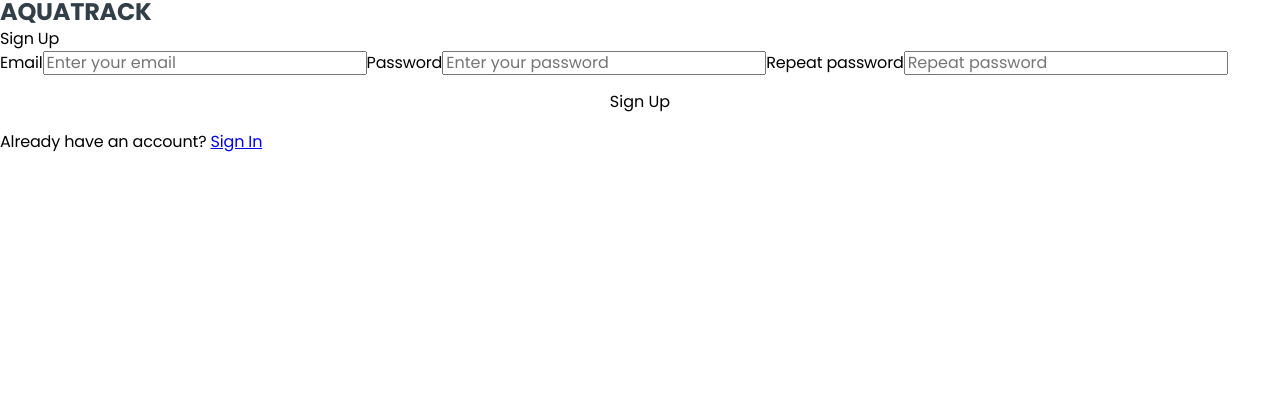
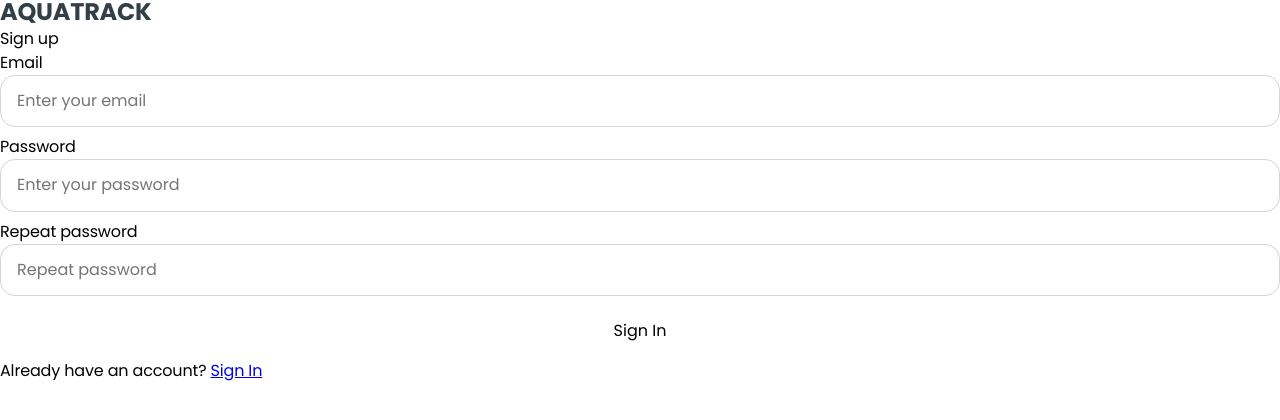
Before and after one commit to IIIMaroIII/AquaBalance-frontend, a React (Vite) app: page /signup in a window 1280 px wide. Shown: the top 420 px of the page. Built offline with nearby package versions, Linux system fonts and the light colour scheme.

Commit message:
render signin signup

```diff
--- a/src/Validation/signInFormValidation.js
+++ b/src/Validation/signInFormValidation.js
@@ -1,3 +1,13 @@
 import * as yup from 'yup';
 
-export const signInFormValidation = yup.object().shape({});
+export const signInFormValidation = yup.object().shape({
+    email: yup
+      .string()
+      .email()
+      .required("Required"),
+    password: yup
+      .string()
+      .min(8, "Password is too short - should be 8 chars minimum.")
+      .matches(/[a-zA-Z]/, 'Password can only contain Latin letters.')
+      .required("Required")
+});
--- a/src/components/Users/SignInForm/SignInForm.jsx
+++ b/src/components/Users/SignInForm/SignInForm.jsx
@@ -1,51 +1,43 @@
 // import css from './signInForm.module.css';
 import Button from 'src/components/REUSABLE/Button/Button';
-import { signIn } from 'src/redux/users/operations';
-import { Formik, Form, Field, ErrorMessage } from 'formik';
+import CustomInput from 'src/components/REUSABLE/Input/CustomInput';
+// import { signIn } from 'src/redux/users/operations';
+import { useForm } from 'react-hook-form';
 import { useId } from "react";
-import * as Yup from "yup";
 import { useDispatch } from "react-redux";
+import { signInFormValidation } from 'src/Validation/signInFormValidation';
 
 const SignInForm = () => {
   const emailId = useId();
   const passwordId = useId();
   const dispatch = useDispatch();
 
-  const FeedbackSchema = Yup.object().shape({
-    email: Yup
-      .string()
-      .email()
-      .required("Required"),
-    password: Yup
-      .string()
-      .min(8, "Password is too short - should be 8 chars minimum.")
-      .matches(/[a-zA-Z]/, 'Password can only contain Latin letters.')
-      .required("Required")
-  })
+  const handleSubmit = async (e) => {
+    e.preventDefault();
+  }
 
   return (
-    <Formik initialValues={{
-        email: "",
-        password: ""
-      }} onSubmit={(values, actions) => {
-        dispatch(signIn(values))
-        actions.resetForm();
-      }}
-      validationSchema={FeedbackSchema}
-      >
-      <Form>
-        <h2>Sign in</h2>
-        <label htmlFor={emailId}>Email</label>
-        <Field type="text" name="email" placeholder="Enter your email" id={emailId}/>
-        <ErrorMessage name="email" component="span"/>
+    <form onSubmit={handleSubmit}>
+      <p>Sign in</p>
+      <label htmlFor={emailId}>Email</label>
+      <CustomInput
+        label={true}
+        inputType={"text"}
+        placeholder={"Enter your email"}
+        name={"email"}
+        id={emailId}
+      />
+      <label htmlFor={passwordId}>Password</label>
+      <CustomInput
+        label={true}
+        inputType={"password"}
+        placeholder={"Enter your password"}
+        name={"password"}
+        id={passwordId}
+      />
 
-        <label htmlFor={passwordId}>Password</label>
-        <Field type="password" name="password" placeholder="Enter your password" id={passwordId}/>
-        <ErrorMessage name="password" component="span"/>
-
-        <Button type="submit">Sign In</Button>
-      </Form>
-    </Formik>
+      <Button type="submit" value="submit">Sign In</Button>
+    </form>
 )
 };
 
--- a/src/components/Users/SignUpForm/SignUpForm.jsx
+++ b/src/components/Users/SignUpForm/SignUpForm.jsx
@@ -1,9 +1,9 @@
 import css from './signUpForm.module.css';
-import { Formik, Form, Field, ErrorMessage } from 'formik';
 import { useId } from "react";
-
+import { useForm } from 'react-hook-form';
 import { useState } from 'react';
-import Button from 'src/components/REUSABLE/Button/Button'; // Переиспользуемый кастомный компонент Button - активно узать вместо тэга
+import Button from 'src/components/REUSABLE/Button/Button';
+import CustomInput from 'src/components/REUSABLE/Input/CustomInput';
 
 const SignUpForm = () => {
   const emailId = useId();
@@ -11,30 +11,36 @@ const SignUpForm = () => {
   const rpasswordId = useId();
 
   return (
-      <Formik initialValues={{
-          email: "",
-          password: "",
-          rpassword: ""
-        }} onSubmit={(values, actions) => {
-          console.log(values);
-          actions.resetForm();
-        }}
-        >
-        <Form>
-          <h2>Sign Up</h2>
-          <label htmlFor={emailId}>Email</label>
-          <Field type="text" name="email" placeholder="Enter your email" id={emailId}/>
+      <form>
+        <p>Sign up</p>
+        <label htmlFor={emailId}>Email</label>
+        <CustomInput
+          label={true}
+          inputType={"text"}
+          placeholder={"Enter your email"}
+          name={"email"}
+          id={emailId}
+        />
+        <label htmlFor={passwordId}>Password</label>
+        <CustomInput
+          label={true}
+          inputType={"password"}
+          placeholder={"Enter your password"}
+          name={"password"}
+          id={passwordId}
+        />
 
-          <label htmlFor={passwordId}>Password</label>
-          <Field type="password" name="password" placeholder="Enter your password" id={passwordId}/>
+        <label htmlFor={rpasswordId}>Repeat password</label>
+        <CustomInput
+          label={true}
+          inputType={"password"}
+          placeholder={"Repeat password"}
+          name={"password"}
+          id={rpasswordId}
+        />
 
-          <label htmlFor={rpasswordId}>Repeat password</label>
-          <Field type="password" name="rpassword" placeholder="Repeat password" id={rpasswordId}/>
-
-          <Button type="submit">Sign Up</Button>
-        </Form>
-      </Formik>
-
+        <Button type="submit" value="submit">Sign In</Button>
+      </form>
 )
 };
 
```
